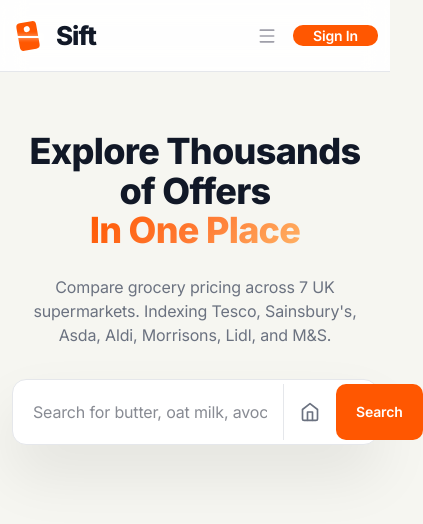
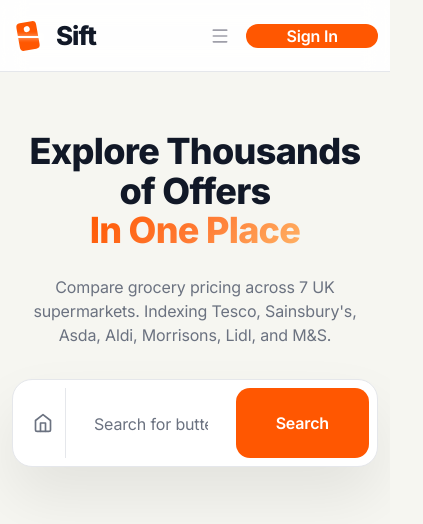
Before and after one commit to AlexanderBell-gh/Sift, a React (Vite) app: page /search in a window 390 px wide. Shown: the top 524 px of the page, 423 px wide, since content can reach past the window. Built offline with nearby package versions, Linux system fonts and the light colour scheme.

Commit message:
More updated to the SearchPage.tsx, and mobile responsiveness

```diff
--- a/src/components/SearchPage.tsx
+++ b/src/components/SearchPage.tsx
@@ -242,6 +242,11 @@ export default function SearchPage() {
               )}
 
               <form onSubmit={(e) => { e.preventDefault(); handleSearch(); }} className="search-container" ref={suggestionsRef}>
+                  <StoreSelect
+                    selected={selectedStores}
+                    onChange={setSelectedStores}
+                  />
+
                   <input
                     ref={inputRef}
                     type="text"
@@ -258,11 +263,6 @@ export default function SearchPage() {
                     onKeyDown={handleKeyDown}
                     placeholder="Search for butter, oat milk, avocados..."
                     className="search-input"
-                  />
-
-                  <StoreSelect
-                    selected={selectedStores}
-                    onChange={setSelectedStores}
                   />
 
                   <button
--- a/src/components/ui/StoreSelect.tsx
+++ b/src/components/ui/StoreSelect.tsx
@@ -59,13 +59,13 @@ export function StoreSelect({ selected, onChange, className }: StoreSelectProps)
   }
 
   return (
-    <div ref={dropdownRef} className={cn('relative', className)}>
+    <div ref={dropdownRef} className={cn('relative store-select', className)}>
       <button
         type="button"
         onClick={() => setIsOpen(!isOpen)}
         className={cn(
           'flex items-center gap-2 px-4 h-full min-h-[56px]',
-          'border-l border-[var(--border)]',
+          'border-r border-[var(--border)]',
           'hover:bg-[var(--surface-hover)] transition-colors duration-200',
           'focus:outline-none focus:bg-[var(--surface-hover)]',
           'text-[var(--muted)] hover:text-[var(--primary)]'
@@ -82,7 +82,7 @@ export function StoreSelect({ selected, onChange, className }: StoreSelectProps)
       {isOpen && (
         <div
           className={cn(
-            'absolute right-0 mt-2 w-64',
+            'absolute left-0 mt-2 w-64',
             'bg-[var(--surface)] border border-[var(--border)]',
             'rounded-2xl shadow-lg overflow-hidden',
             'animate-in fade-in slide-in-from-top-2 duration-200'
--- a/src/index.css
+++ b/src/index.css
@@ -359,6 +359,51 @@ body {
     font-size: 16px;
     margin-bottom: 32px;
   }
+
+  .search-container {
+    padding: 4px;
+    border-radius: 14px;
+    flex-wrap: nowrap;
+  }
+
+  .search-input {
+    padding: 14px 16px;
+    font-size: 16px;
+    min-width: 0;
+    flex: 1;
+  }
+
+  .search-input::placeholder {
+    font-size: 14px;
+  }
+
+  .search-button {
+    padding: 0 16px;
+    border-radius: 10px;
+    font-size: 14px;
+    flex-shrink: 0;
+  }
+
+  .store-select {
+    flex-shrink: 0;
+  }
+
+  .store-select button {
+    min-height: 44px;
+    padding: 0 12px;
+  }
+
+  .store-select button svg {
+    width: 20px;
+    height: 20px;
+  }
+
+  .store-select .absolute {
+    left: 0;
+    right: auto;
+    width: calc(100vw - 32px);
+    max-width: 280px;
+  }
 }
 
 .search-container {
@@ -389,6 +434,11 @@ body {
   outline: none;
   background: transparent;
   color: var(--text);
+}
+
+.search-input::placeholder {
+  color: var(--muted);
+  font-size: 16px;
 }
 
 .search-button {
@@ -411,24 +461,6 @@ body {
 .search-button:focus-visible {
   outline: 2px solid var(--primary);
   outline-offset: 2px;
-}
-
-@media (max-width: 640px) {
-  .search-container {
-    padding: 4px;
-    border-radius: 14px;
-  }
-
-  .search-input {
-    padding: 14px 16px;
-    font-size: 16px;
-  }
-
-  .search-button {
-    padding: 0 20px;
-    border-radius: 10px;
-    font-size: 14px;
-  }
 }
 
 /* Search Dropdown */
```
